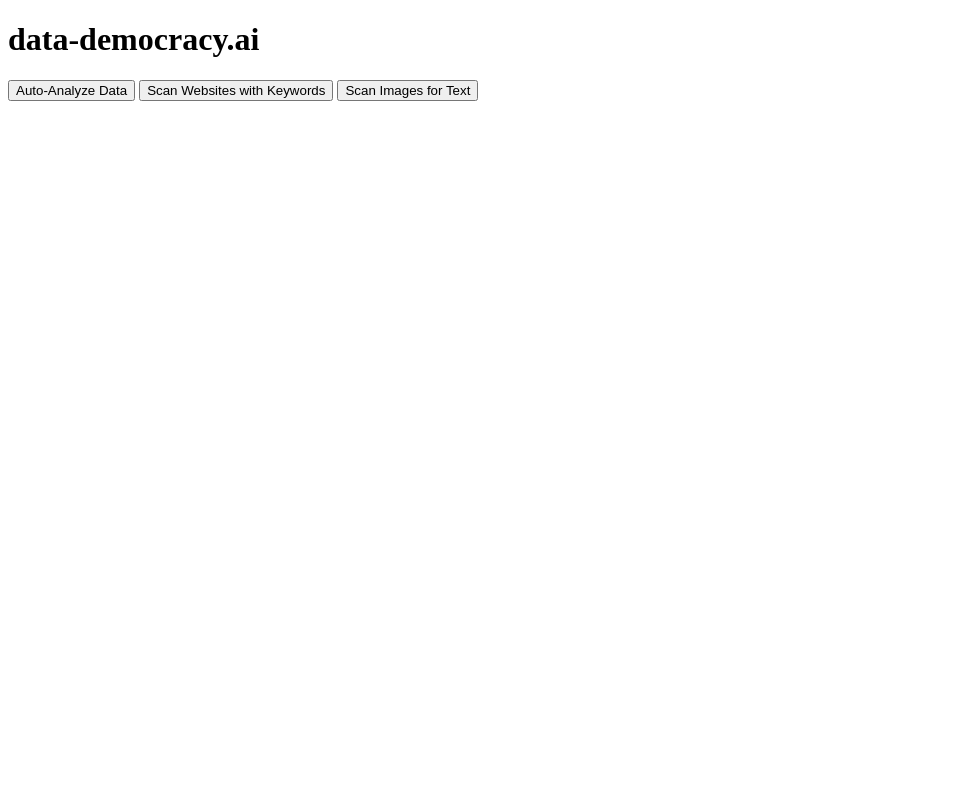
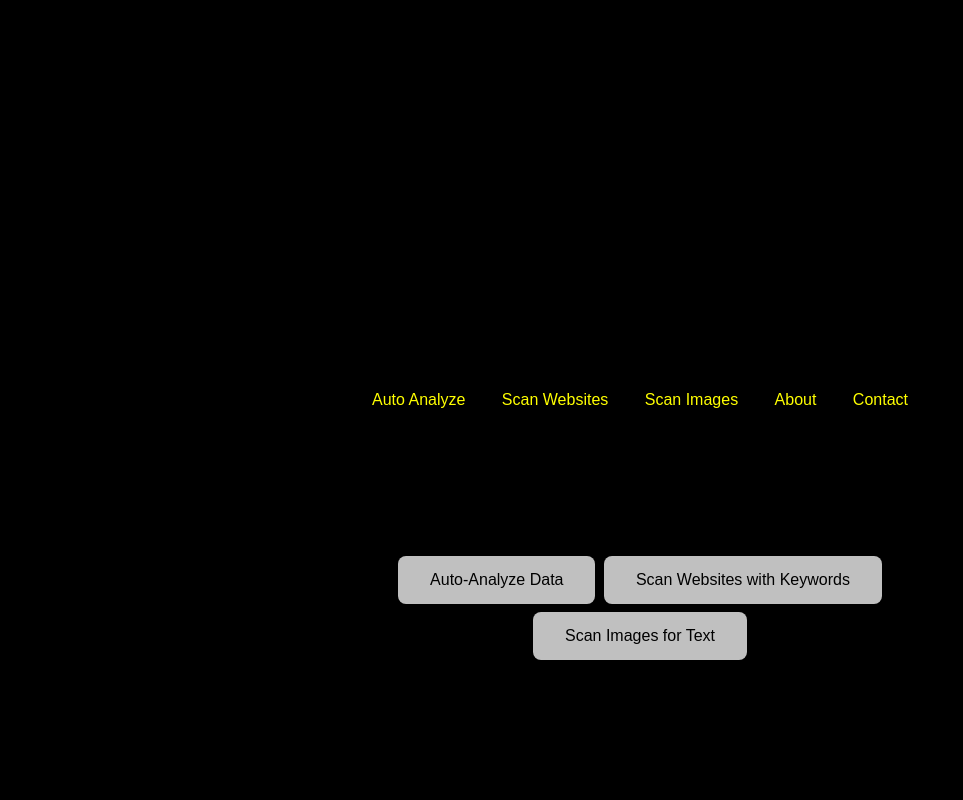
Before and after one commit to DavidBallesty/data-democracy.ai, a Django app: page / in a window 1280 px wide. Shown: the whole page, without its empty margins (0-963 px from the left). Run offline with Django 5.2, Linux system fonts and the light colour scheme.

Commit message:
css and js files

```diff
--- /dev/null
+++ b/democratize/democratize/static/css/styles.css
@@ -0,0 +1,74 @@
+body, html {
+    height: 100%;
+    margin: 0;
+    color: white;
+    background-color: black;
+    font-family: 'Arial', sans-serif;
+  }
+
+  #horizontal-nav {
+    position: fixed;
+    top: 50%;
+    left: 50%;
+    transform: translate(-50%, -50%);
+    white-space: nowrap;
+    overflow: hidden;
+  }
+
+  #horizontal-nav div {
+    display: inline-block;
+    padding: 8px 16px;
+    cursor: pointer;
+    color: yellow;
+    /* Animate the individual divs on hover or interaction */
+  }
+
+  #button-container {
+    position: absolute;
+    bottom: 10%;
+    left: 50%;
+    transform: translate(-50%, -50%);
+    text-align: center;
+  }
+
+  button {
+    border: none;
+    color: black;
+    padding: 15px 32px;
+    text-align: center;
+    text-decoration: none;
+    display: inline-block;
+    font-size: 16px;
+    margin: 4px 2px;
+    cursor: pointer;
+    background-color: silver; /* Metal-like button appearance */
+    border-radius: 8px;
+    /* Add further styling for the metallic effect */
+  }
+
+  #language-selector {
+    position: fixed;
+    bottom: 10px;
+    left: 10px;
+  }
+
+  #language-selector button {
+    padding: 5px 10px;
+    margin-right: 5px;
+    border-radius: 4px;
+    border: 1px solid white;
+    background: none;
+  }
+
+  #language-selector button:hover {
+    background: yellow;
+  }
+
+  #language-selector button.active {
+    background: yellow;
+    color: black;
+  }
+
+  #language-selector button:focus {
+    outline: none;
+  }
--- /dev/null
+++ b/democratize/democratize/static/js/scripts.js
@@ -0,0 +1,32 @@
+// Placeholder for initializing the globe
+function initGlobe() {
+    // Code to initialize the globe with dots and animated lines
+    // This will likely utilize a library like Globe.js or Three.js
+  }
+
+  // Function to animate horizontal text
+  function animateHorizontalText() {
+    // Code for animating the horizontal text
+    // Use a library like GSAP or simple CSS transitions
+  }
+
+  // Function to handle language selection
+  function switchLanguage(language) {
+    // Code to switch the text of the site to the selected language
+    // Potentially using a library or a framework for internationalization
+  }
+
+  // Event listeners for language buttons
+  document.querySelectorAll('#language-selector button').forEach(button => {
+    button.addEventListener('click', function() {
+      switchLanguage(this.getAttribute('data-language'));
+      document.querySelector('#language-selector button.active').classList.remove('active');
+      this.classList.add('active');
+    });
+  });
+
+  // Initialize functions when the window loads
+  window.onload = function() {
+    initGlobe();
+    animateHorizontalText();
+  };
--- a/democratize/democratize/templates/landing_page.html
+++ b/democratize/democratize/templates/landing_page.html
@@ -3,11 +3,48 @@
 <head>
     <meta charset="UTF-8">
     <title>data-democracy.ai</title>
+    <link rel="stylesheet" type="text/css" href="styles.css">
+    <!-- Include any additional CSS files here -->
+    <!-- Include libraries like Three.js or Globe.js here -->
 </head>
 <body>
-    <h1>data-democracy.ai</h1>
-    <button onclick="location.href='{% url 'auto_analyze' %}'">Auto-Analyze Data</button>
-    <button onclick="location.href='{% url 'scan_websites' %}'">Scan Websites with Keywords</button>
-    <button onclick="location.href='{% url 'scan_images' %}'">Scan Images for Text</button>
+    <header>
+        <!-- Horizontal text navigation -->
+        <nav id="horizontal-nav">
+            <!-- Placeholder for dynamic text animation -->
+            <!-- Use JavaScript to animate these texts -->
+            <div>Auto Analyze</div>
+            <div>Scan Websites</div>
+            <div>Scan Images</div>
+            <div>About</div>
+            <div>Contact</div>
+        </nav>
+    </header>
+
+    <main>
+        <!-- Placeholder for interactive globe with dots -->
+        <!-- This will be replaced with the actual globe rendering -->
+        <div id="globe-container">
+            <!-- Placeholder for globe rendering script -->
+        </div>
+
+        <!-- Placeholder for metallic buttons -->
+        <div id="button-container">
+            <button id="btn-auto-analyze" onclick="location.href='{% url 'auto_analyze' %}'">Auto-Analyze Data</button>
+            <button id="btn-scan-websites" onclick="location.href='{% url 'scan_websites' %}'">Scan Websites with Keywords</button>
+            <button id="btn-scan-images" onclick="location.href='{% url 'scan_images' %}'">Scan Images for Text</button>
+        </div>
+    </main>
+
+    <footer>
+        <!-- Language selection -->
+        <div id="language-selector">
+            <!-- Buttons or links to switch languages -->
+            <!-- Placeholder for language switch script -->
+        </div>
+    </footer>
+
+    <!-- Placeholder for JavaScript animations and interactions -->
+    <script src="scripts.js"></script>
 </body>
 </html>
```
Also changed, not shown: democratize/democratize/templates/landing_page_bak.html (added, +13 -0 lines).
